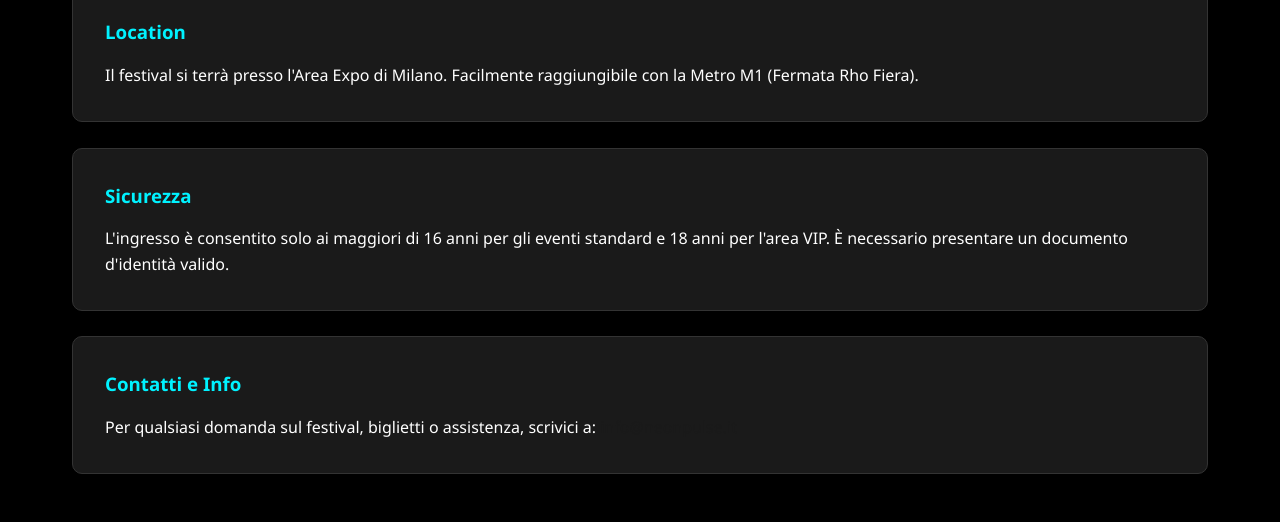
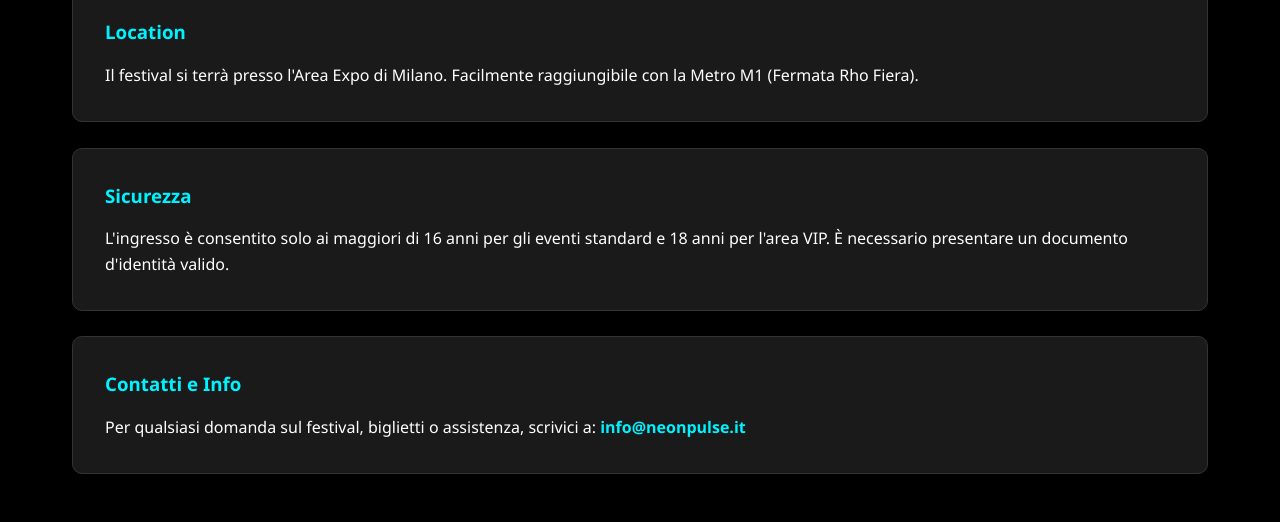
Before and after one commit to ShadowAngel00/PW_Capozzi_Angelo_146190_56782, a plain HTML site: page info.html in a window 1280 px wide. Shown: the part 430-952 px from the top of the page. Drawn offline with Linux system fonts and the light colour scheme.

Commit message:
Fix leggibilità email in Info: cambiato colore da nero a cyan (accento)

```diff
--- a/info.html
+++ b/info.html
@@ -41,7 +41,7 @@
             <div class="card">
                 <div class="card-content">
                     <h3>Contatti e Info</h3>
-                    <p>Per qualsiasi domanda sul festival, biglietti o assistenza, scrivici a: <a href="mailto:info@neonpulse.it" style="color: var(--secondary-color); text-decoration: none;">info@neonpulse.it</a></p>
+                    <p>Per qualsiasi domanda sul festival, biglietti o assistenza, scrivici a: <a href="mailto:info@neonpulse.it" style="color: var(--accent-color); text-decoration: none; font-weight: bold;">info@neonpulse.it</a></p>
                 </div>
             </div>
         </section>
```
